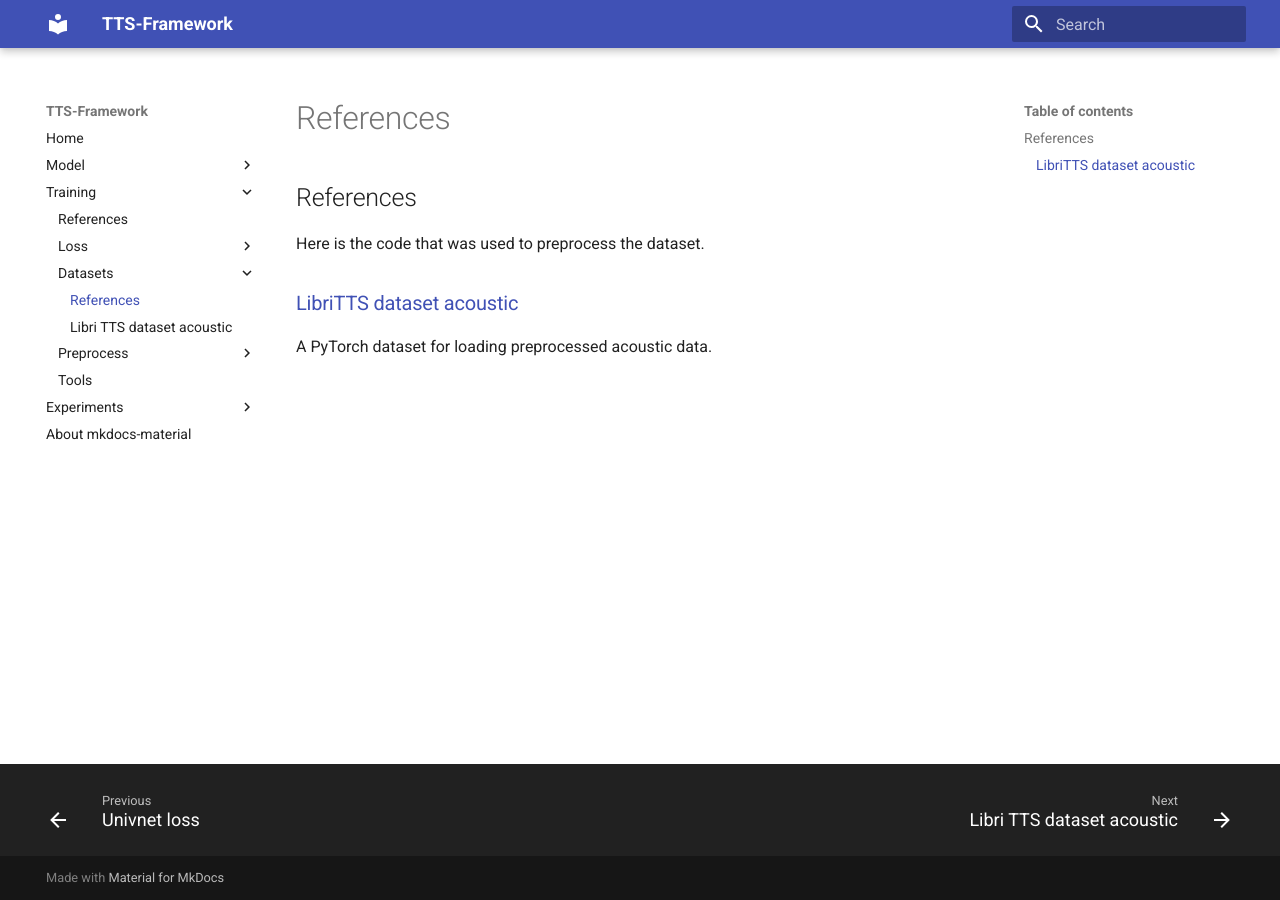
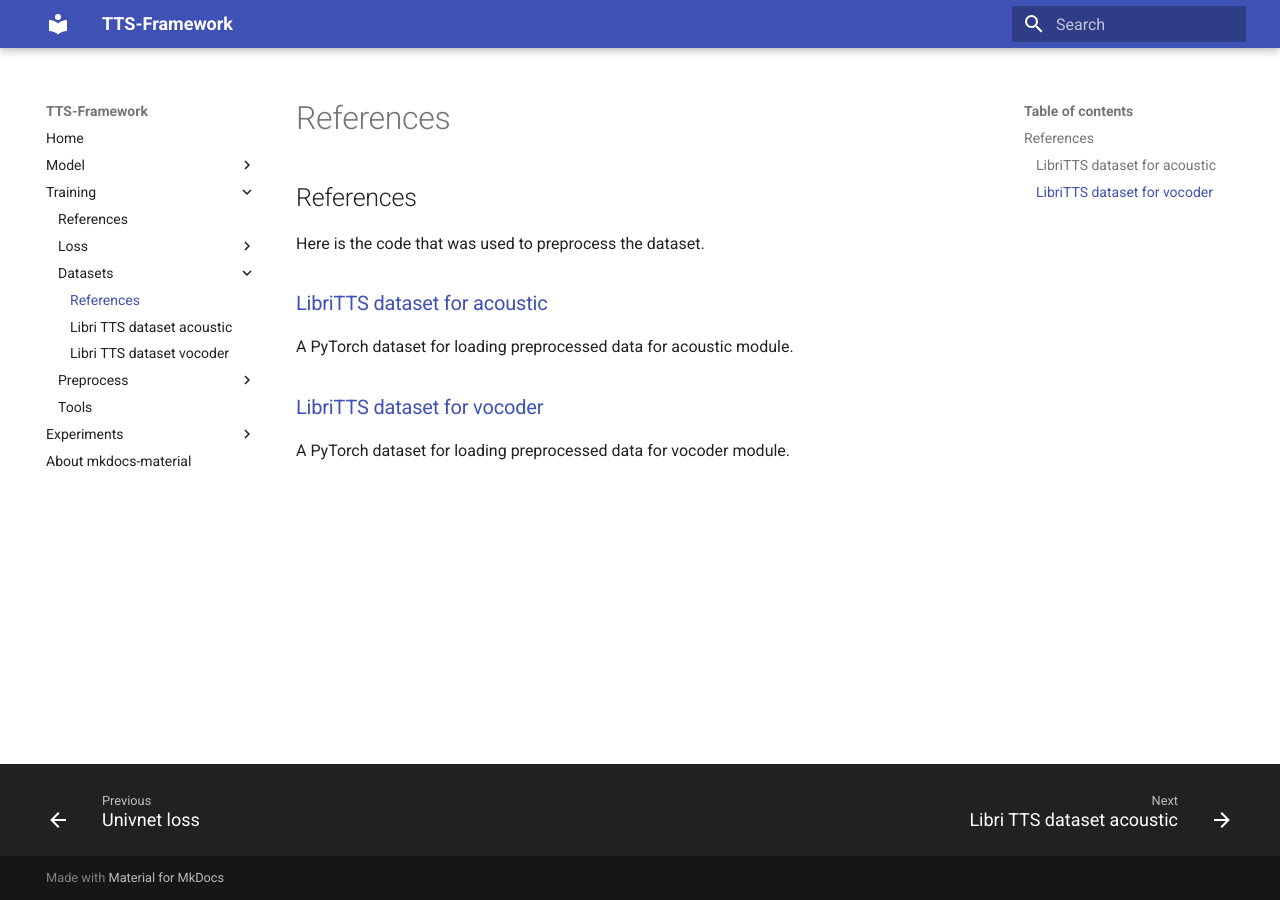
Before and after one commit to nickovchinnikov/tts-framework, an MkDocs documentation site: the page built from docs/training/dataset/readme.md, in a window 1280 px wide. Built offline with MkDocs 1.6.1 and Material for MkDocs 9.7.7, drawn with Linux system fonts in a browser that asks for light colours.

Commit message:
Update docs

```diff
--- a/docs/training/dataset/readme.md
+++ b/docs/training/dataset/readme.md
@@ -2,6 +2,10 @@
 
 Here is the code that was used to preprocess the dataset.
 
-### [LibriTTS dataset acoustic](libritts_dataset_acoustic.md)
+### [LibriTTS dataset for acoustic](libritts_dataset_acoustic.md)
 
-A PyTorch dataset for loading preprocessed acoustic data.
+A PyTorch dataset for loading preprocessed data for acoustic module.
+
+### [LibriTTS dataset for vocoder](libritts_dataset_vocoder.md)
+
+A PyTorch dataset for loading preprocessed data for vocoder module.
--- a/mkdocs.yml
+++ b/mkdocs.yml
@@ -76,6 +76,7 @@ nav:
     - Datasets:
       - References: training/dataset/readme.md
       - Libri TTS dataset acoustic: training/dataset/libritts_dataset_acoustic.md
+      - Libri TTS dataset vocoder: training/dataset/libritts_dataset_vocoder.md
     - Preprocess:
       - References: training/preprocess/readme.md
       - Audio: training/preprocess/audio.md
```
Also changed, not shown: docs/training/dataset/libritts_dataset_vocoder.md (added, +1 -0 lines), 2 other files.
